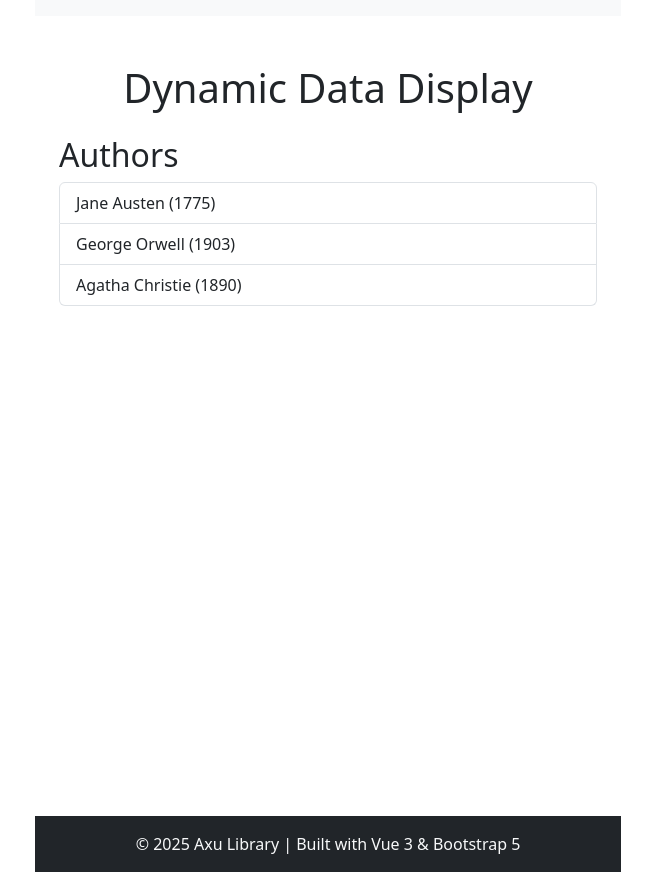
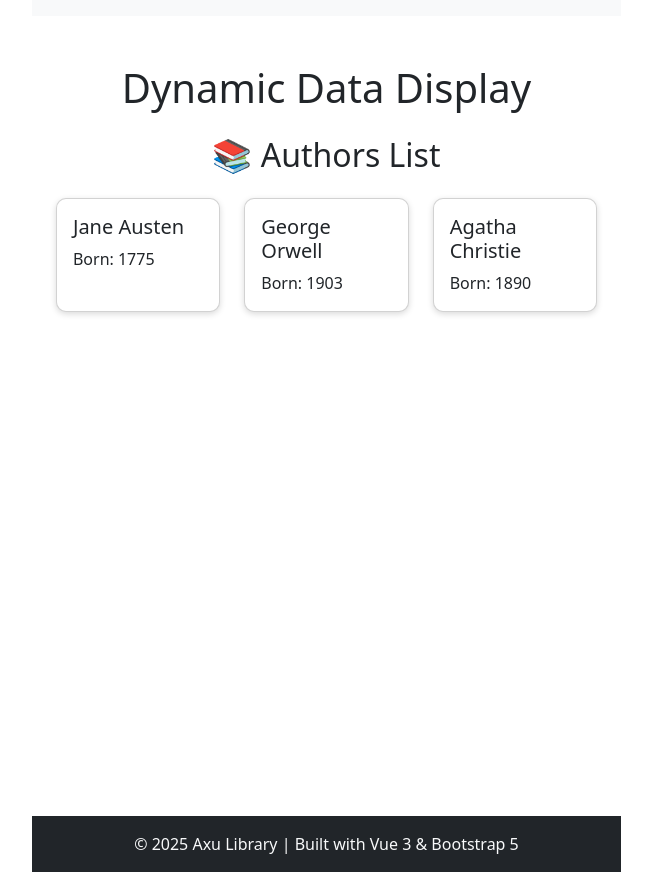
Before and after one commit to Mars5427/FIT5032, a Vue app: page / in a window 1280 px wide. Shown: the part 840-1712 px from the top of the page, without its empty margins (19-671 px from the left). Built offline with nearby package versions, Linux system fonts and the light colour scheme; a small style sheet from the web is missing.

Commit message:
Update JSON.vue to use localStorage.

```diff
--- a/src/components/JSON.vue
+++ b/src/components/JSON.vue
@@ -16,12 +16,24 @@ onMounted(() => {
 </script>
 
 <template>
-  <div class="container mt-4">
-    <h2>Authors</h2>
-    <ul class="list-group">
-      <li v-for="author in authors" :key="author.id" class="list-group-item">
-        {{ author.name }} ({{ author.birthYear }})
-      </li>
-    </ul>
+  <div class="container-fluid mt-4">
+    <h2 class="text-center mb-4">📚 Authors List</h2>
+    <div class="row">
+      <div v-for="author in authors" :key="author.id" class="col-md-4 mb-3">
+        <div class="card h-100">
+          <div class="card-body">
+            <h5 class="card-title">{{ author.name }}</h5>
+            <p class="card-text">Born: {{ author.birthYear }}</p>
+          </div>
+        </div>
+      </div>
+    </div>
   </div>
 </template>
+
+<style scoped>
+.card {
+  border-radius: 10px;
+  box-shadow: 0 2px 6px rgba(0, 0, 0, 0.15);
+}
+</style>
```
